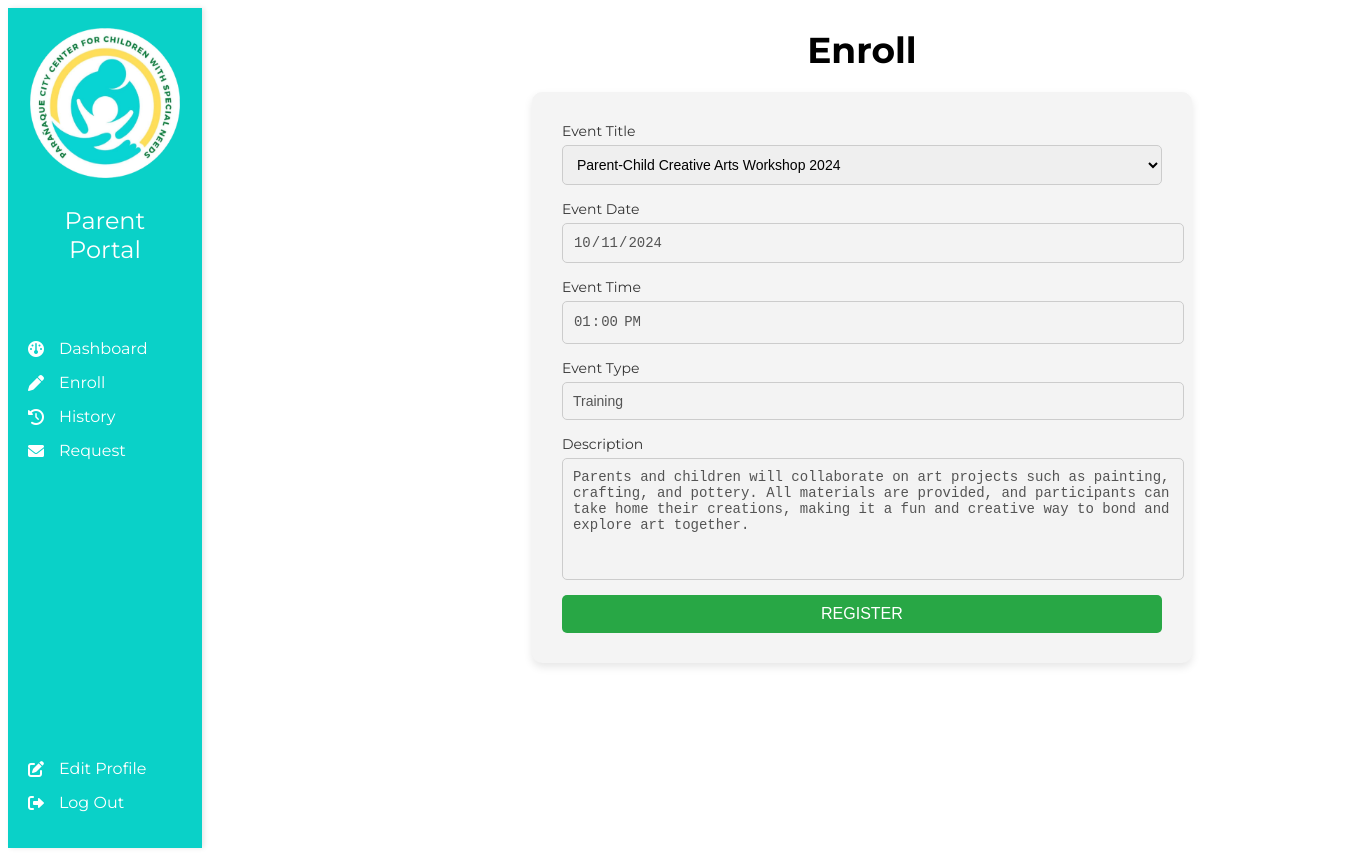
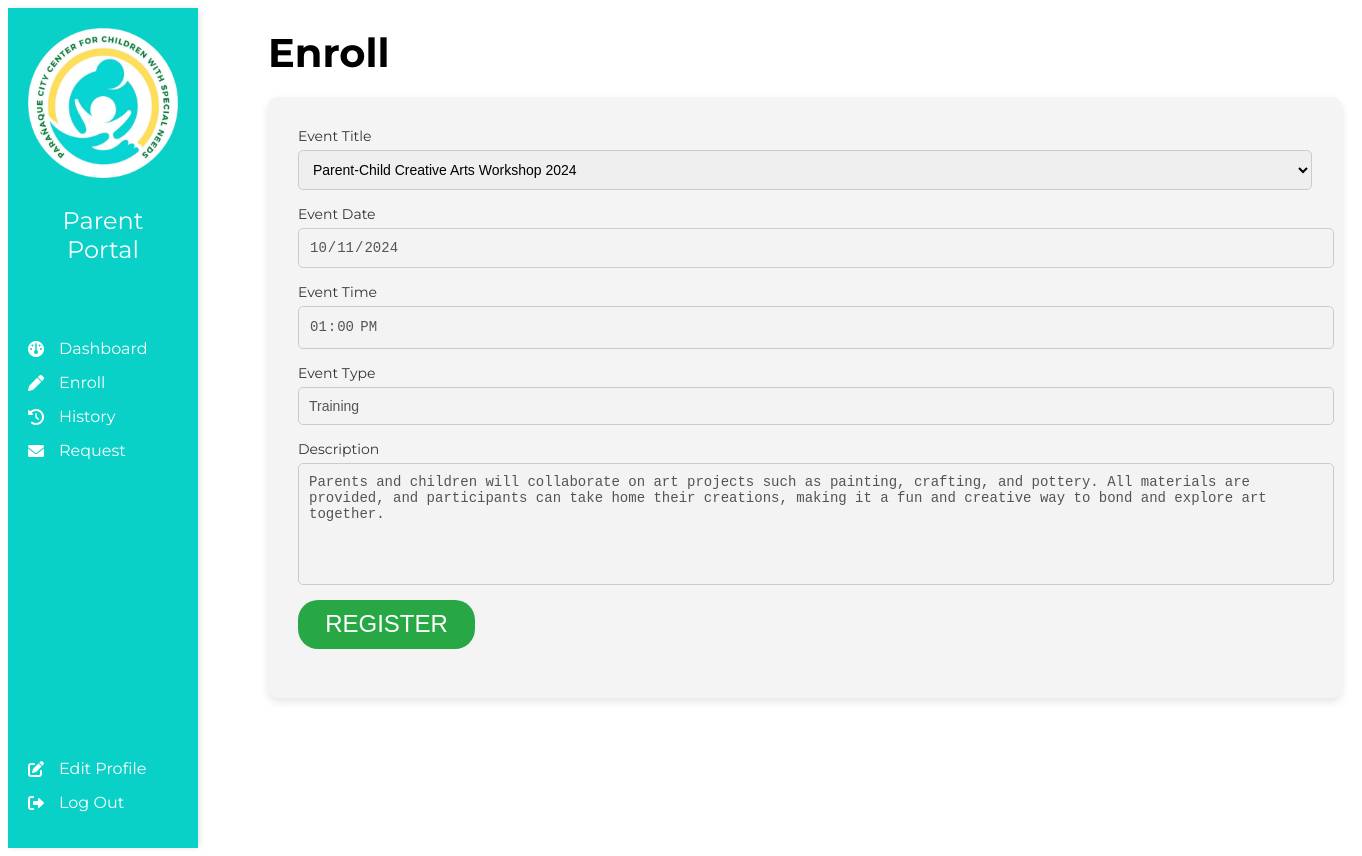
Before and after one commit to loverhina/CSN-Parents-Portal, a plain HTML site: page enroll.html in a window 1280 px wide. Shown: the whole page, 1362 px wide, since content can reach past the window. Drawn offline with Linux system fonts and the light colour scheme.

Commit message:
Update style and enroll.html page layout

```diff
--- a/css/style.css
+++ b/css/style.css
@@ -70,14 +70,14 @@ a:hover {
 }
 
 .designer-rectangle {
-    width: 980px; /* Set width to 1016 pixels */
-    height: 500px; /* Set height to 758 pixels */
+    width: 1016px; /* Set width to 1016 pixels */
+    height: 541px; /* Set height to 758 pixels */
     background-color: #9874BD; /* Background color */
     border-radius: 5px; /* Slightly rounded corners */
     box-shadow: 0 2px 4px rgba(0, 0, 0, 0.2); /* Shadow effect */
     margin-top: 20px; /* Space above the rectangle */
     display: flex; /* Flexbox to center content */
-    align-items: center; /* Center vertically */
+    align-items: left; /* Center vertically */
     justify-content: center; /* Center horizontally */
     color: white; /* Text color */
     font-size: 16px; /* Font size */
@@ -87,23 +87,24 @@ a:hover {
 .content {
     display: flex;
     flex-direction: column;
-    align-items: center; /* Center content horizontally */
+    align-items: left; /* left sided content horizontally */
     padding: 20px;
-    margin-left: 250px; /* Adjust to move the content away from the sidebar */
-    width: calc(100% - 250px); /* Adjust based on the sidebar */
+    margin-left: 50px; /* Adjust to move the content away from the sidebar */
+    width: calc(100% - 120px); /* Adjust based on the sidebar */
 }
 
 /* Centered Title Styling */
 h1 {
-    font-size: 36px;
+    font-size: 40px;
     margin: 0;
-    text-align: center;
+    text-align: left;
     color: black;
 }
 
 /* Enroll Form Styling */
 .enroll-form {
-    width: 600px; /* Adjusted for a more compact form */
+    width: 1014px; /* Adjusted for a more compact form */
+    height: 541px;
     background-color: #F4F4F4;
     border-radius: 10px;
     box-shadow: 0 4px 8px rgba(0, 0, 0, 0.1);
@@ -140,9 +141,13 @@ h1 {
     color: white;
     padding: 10px 20px;
     border: none;
-    border-radius: 5px;
-    font-size: 16px;
+    border-radius: 20px;
+    width: 177px;   /* Set the width of the button */
+    height: 49px;   /* Set the height of the button */
+    font-size: 24px;
     cursor: pointer;
+    display: inline-block; /* Ensure it acts like a button */
+    justify-content: flex-end;    /* Align items to the right */
 }
 
 .register-btn:hover {
--- a/enroll.html
+++ b/enroll.html
@@ -85,6 +85,8 @@
         <label for="description">Description</label>
         <textarea id="description" disabled>Parents and children will collaborate on art projects such as painting, crafting, and pottery. All materials are provided, and participants can take home their creations, making it a fun and creative way to bond and explore art together.</textarea>
 
-        <button class="register-btn">REGISTER</button>
+            <form onsubmit="alert('You successfully registered!'); return false;">
+            <button class="register-btn" type="submit">REGISTER</button>
+            </form>
     </div>
 </div>
```
